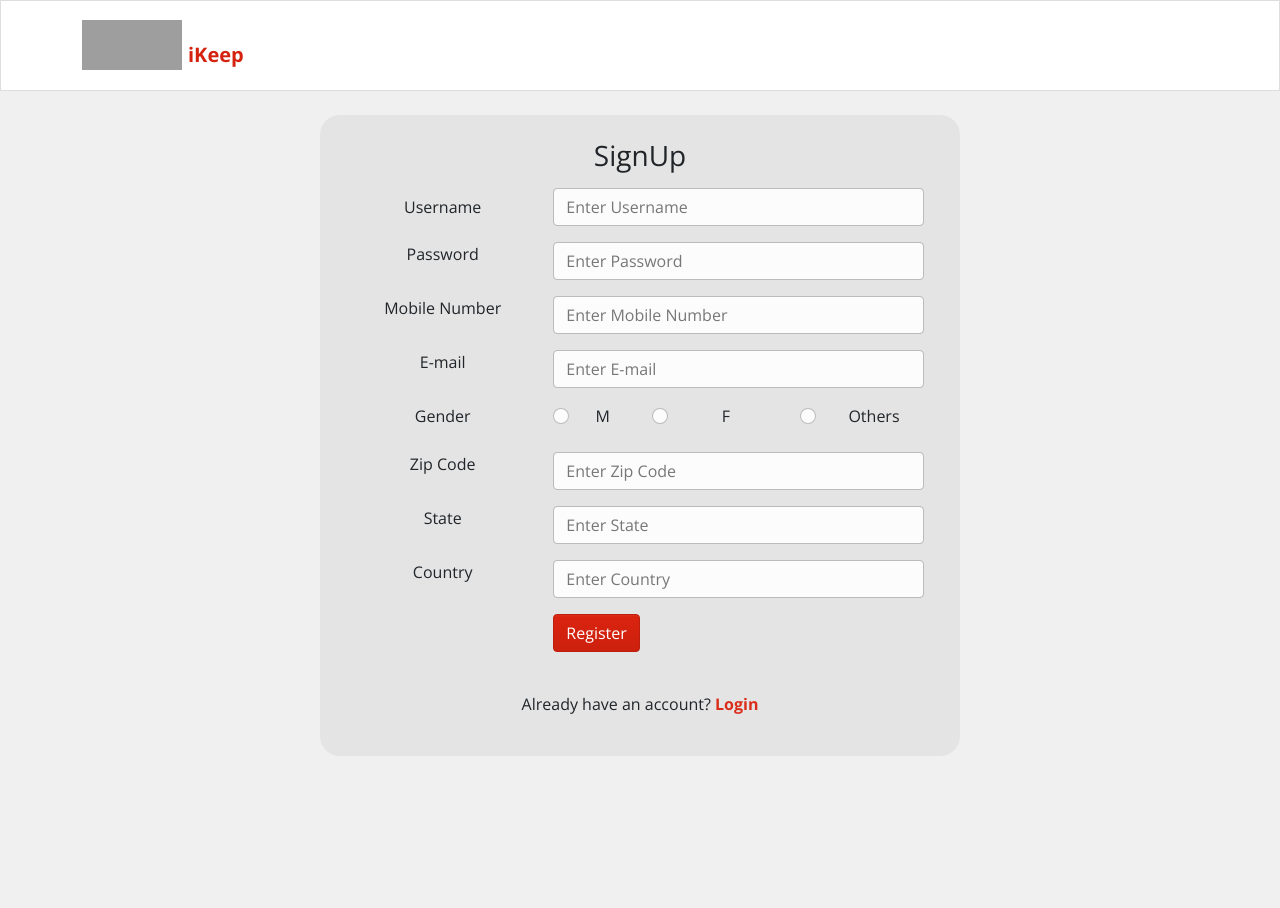
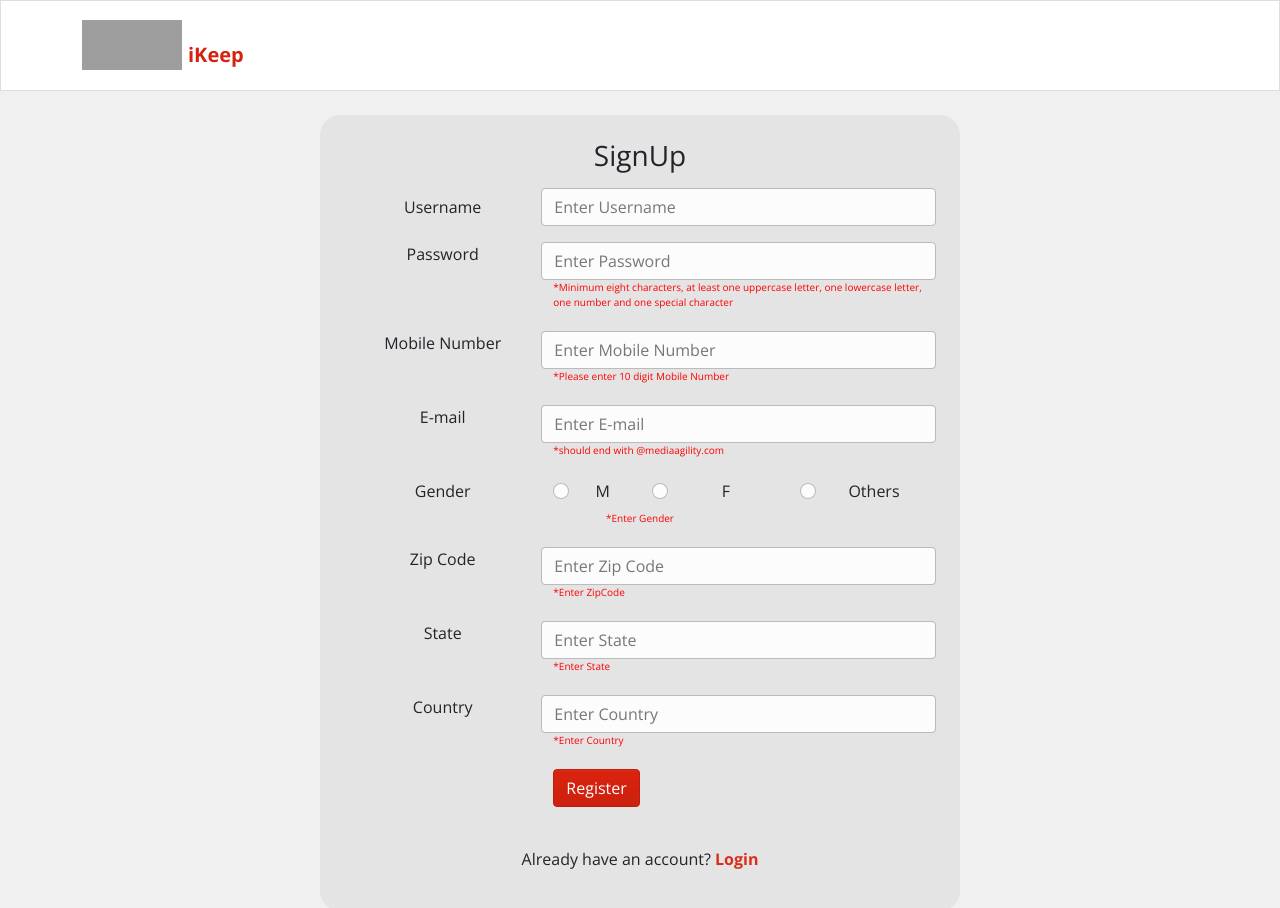
Before and after one commit to rlogixDev/iKeep, a React (Create React App) app: page /signup in a window 1280 px wide. Shown: the top 908 px of the page. Before the commit the page ends 800 px from the top, so only its background shows below. Built offline with nearby package versions, Linux system fonts and the light colour scheme; grey boxes are pictures that could not be loaded.

Commit message:
validation done

```diff
--- a/src/screens/Signup/signup.js
+++ b/src/screens/Signup/signup.js
@@ -1,115 +1,321 @@
-import React,{useState} from 'react';
+import React, { useState, useEffect } from 'react';
 import Form from 'react-bootstrap/Form';
-import { Row,Container,Col } from 'react-bootstrap';
+import { Row, Container, Col } from 'react-bootstrap';
 import Button from 'react-bootstrap/Button';
 import { Link } from 'react-router-dom';
 import './signup.css';
-export default function Signup(){
 
-    const [name,setName] =useState('');
-    const [phone,setPhone]=useState('');
-    const [email,setEmail] =useState('');
+export default function Signup() {
+  const [name, setName] = useState('');
+  const [password, setPassword] = useState('');
+  const [phone, setPhone] = useState('');
+  const [gender, setGender] = useState('');
+  const [zip, setZip] = useState('');
+  const [state, setState] = useState('');
+  const [country, setCountry] = useState('');
+  const [email, setEmail] = useState('');
 
-    return (<>
+  const validEmail = new RegExp('@mediaagility.com$');
 
-    <div className="form mt-4">
+  const validPassword = new RegExp(
+    '^[a-zA-Z0-9._:$!%-]+@[a-zA-Z0-9.-]+.[a-zA-Z]$'
+  );
 
-    <Form className="contain mx-auto p-4 ">
-    <h3 className="mb-3">SignUp</h3>
+  function phoneNumberCheck(e) {
+    const re = /^[0-9\b]+$/;
+    if (e.target.value === '' || re.test(e.target.value)) {
+      if (e.target.value.length < 11) {
+        setPhone(e.target.value);
+      }
+    }
+  }
+
+  function zipCodeCheck(e) {
+    const re = /^[0-9\b]+$/;
+    if (e.target.value === '' || re.test(e.target.value)) {
+      if (e.target.value.length < 7) {
+        setZip(e.target.value);
+      }
+    }
+  }
+
+  return (
+    <>
+      <div className='form mt-4'>
+        <Form className='contain mx-auto p-4 '>
+          <h3 className='mb-3'>SignUp</h3>
           <Container>
-    <Form.Group className="mb-3">
-
-    <Row className="justify-content-center">
-  <Form.Label column sm="4">Username</Form.Label>
-    <Col  sm="8"><Form.Control  type="text" placeholder="Enter Username" /></Col>
-    </Row>
-
-  </Form.Group>
-
-  <Form.Group className="mb-3">
-
-      <Row className="justify-content-center">
-  <Col  sm="4"> <Form.Label>Password</Form.Label></Col>
-   <Col sm="8"> <Form.Control type="password" placeholder="Enter Password" /></Col>
-    </Row>
-
-  </Form.Group>
-  <Form.Group className="mb-3">
-
-  <Row className="justify-content-center">
-   <Col  sm="4"> <Form.Label>Mobile Number</Form.Label></Col>
-   <Col sm="8"> <Form.Control type="text" placeholder="Enter Mobile Number" /></Col>
-    </Row>
-
-  </Form.Group>
-  <Form.Group className="mb-3">
-
- <Row className="justify-content-center">
-  <Col  sm="4"> <Form.Label>E-mail</Form.Label></Col>
-  <Col sm="8"> <Form.Control type="text" placeholder="Enter E-mail" /></Col>
-   </Row>
-
- </Form.Group>
-  <Form.Group className="mb-3">
-
-  <Row className="justify-content-center">
-  <Col  sm="4"> <Form.Label>Gender</Form.Label></Col>
-   <Col sm="2" > <Form.Check type="radio" name="Gender" label="M" /></Col>
-   <Col sm="3"> <Form.Check type="radio" name="Gender" label="F" /></Col>
-   <Col sm="3">  <Form.Check type="radio" name="Gender" label="Others" /></Col>
-
-    </Row>
-
-  </Form.Group>
-  <Form.Group className="mb-3">
-
-  <Row className="justify-content-center">
-   <Col sm="4"> <Form.Label>Zip Code</Form.Label></Col>
-   <Col sm="8"> <Form.Control type="text" placeholder="Enter Zip Code" /></Col>
-    </Row>
-
-  </Form.Group>
-  <Form.Group className="mb-3">
-
-
-  <Row className="justify-content-center">
-  <Col sm="4"> <Form.Label>State</Form.Label></Col>
-  <Col sm="8"> <Form.Control type="text" placeholder="Enter State" /></Col>
-   </Row>
-
-
-  </Form.Group>
-  <Form.Group className="mb-3">
- <Row className="justify-content-center">
-  <Col sm="4"> <Form.Label>Country</Form.Label></Col>
-  <Col sm="8"> <Form.Control type="text" placeholder="Enter Country" /></Col>
+            <Form.Group className='mb-3'>
+              <Row className='justify-content-center'>
+                <Form.Label column sm='4'>
+                  Username
+                </Form.Label>
+                <Col sm='8' className='p-0'>
+                  <Form.Control
+                    type='text'
+                    placeholder='Enter Username'
+                    onChange={(e) => setName(e.target.value)}
+                  />
+                </Col>
               </Row>
             </Form.Group>
-
-
- <Form.Group className="mb-3">
-
- <Row className="justify-content-start ">
- <Col sm="4" ></Col>
- <Col sm={8} className="d-flex justify-content-start"><Button type="submit" className="mb-3" >Register</Button></Col>
+            <Form.Group className='mb-3'>
+              <Row className='justify-content-center'>
+                <Col sm='4'>
+                  {' '}
+                  <Form.Label>Password</Form.Label>
+                </Col>
+                <Col sm='8'>
+                  {' '}
+                  <Row>
+                    <Form.Control
+                      type='password'
+                      placeholder='Enter Password'
+                      onChange={(e) => setPassword(e.target.value)}
+                    />
+                  </Row>
+                  <Row>
+                    {!validPassword.test(password) && (
+                      <p
+                        style={{
+                          textAlign: 'left',
+                          color: 'red',
+                          fontSize: '10px',
+                          marginBottom: '5px',
+                        }}
+                      >
+                        *Minimum eight characters, at least one uppercase
+                        letter, one lowercase letter, one number and one special
+                        character
+                      </p>
+                    )}
+                  </Row>
+                </Col>
               </Row>
             </Form.Group>
-
-
+            <Form.Group className='mb-3'>
+              <Row className='justify-content-center'>
+                <Col sm='4'>
+                  <Form.Label>Mobile Number</Form.Label>
+                </Col>
+                <Col sm='8'>
+                  {' '}
                   <Row>
-
-
+                    <Form.Control
+                      type='text'
+                      placeholder='Enter Mobile Number'
+                      value={phone}
+                      onChange={phoneNumberCheck}
+                    />
                   </Row>
-  <p className="link">Already have an account? <Link to="/">Login</Link></p>
+                  <Row>
+                    <Row>
+                      {phone.length != 10 && (
+                        <p
+                          style={{
+                            textAlign: 'left',
+                            color: 'red',
+                            fontSize: '10px',
+                            marginBottom: '5px',
+                          }}
+                        >
+                          *Please enter 10 digit Mobile Number
+                        </p>
+                      )}
+                    </Row>
+                  </Row>
+                </Col>
+              </Row>
+            </Form.Group>
+            <Form.Group className='mb-3'>
+              <Row className='justify-content-center'>
+                <Col sm='4'>
+                  {' '}
+                  <Form.Label>E-mail</Form.Label>
+                </Col>
+                <Col sm='8'>
+                  <Row>
+                    <Form.Control
+                      type='text'
+                      placeholder='Enter E-mail'
+                      onChange={(e) => setEmail(e.target.value)}
+                    />
+                  </Row>
+                  <Row>
+                    {!validEmail.test(email) && (
+                      <p
+                        style={{
+                          textAlign: 'left',
+                          color: 'red',
+                          fontSize: '10px',
+                          marginBottom: '5px',
+                        }}
+                      >
+                        *should end with @mediaagility.com
+                      </p>
+                    )}
+                  </Row>
+                </Col>
+              </Row>
+            </Form.Group>
+            <Form.Group className='mb-3'>
+              <Row className='justify-content-center'>
+                <Col sm='4'>
+                  <Form.Label>Gender</Form.Label>
+                </Col>
+                <Col sm='2'>
+                  <Form.Check
+                    type='radio'
+                    name='Gender'
+                    label='M'
+                    value='male'
+                    onClick={(e) => setGender(e.target.value)}
+                  />
+                </Col>
+                <Col sm='3'>
+                  <Form.Check
+                    type='radio'
+                    name='Gender'
+                    label='F'
+                    value='female'
+                    onClick={(e) => setGender(e.target.value)}
+                  />
+                </Col>
+                <Col sm='3'>
+                  <Form.Check
+                    type='radio'
+                    name='Gender'
+                    label='Others'
+                    value='others'
+                    onClick={(e) => setGender(e.target.value)}
+                  />
+                </Col>
+                {gender.length == 0 && (
+                  <p
+                    style={{
+                      width: '100px',
+                      color: 'red',
+                      fontSize: '10px',
+                      marginBottom: '5px',
+                    }}
+                  >
+                    *Enter Gender
+                  </p>
+                )}
+              </Row>
+            </Form.Group>
+            <Form.Group className='mb-3'>
+              <Row className='justify-content-center'>
+                <Col sm='4'>
+                  {' '}
+                  <Form.Label>Zip Code</Form.Label>
+                </Col>
+                <Col sm='8'>
+                  <Row>
+                    <Form.Control
+                      type='text'
+                      placeholder='Enter Zip Code'
+                      value={zip}
+                      onChange={zipCodeCheck}
+                    />
+                  </Row>
+                  <Row>
+                    {zip.length != 6 && (
+                      <p
+                        style={{
+                          textAlign: 'left',
+                          color: 'red',
+                          fontSize: '10px',
+                          marginBottom: '5px',
+                        }}
+                      >
+                        *Enter ZipCode
+                      </p>
+                    )}
+                  </Row>
+                </Col>
+              </Row>
+            </Form.Group>
+            <Form.Group className='mb-3'>
+              <Row className='justify-content-center'>
+                <Col sm='4'>
+                  {' '}
+                  <Form.Label>State</Form.Label>
+                </Col>
+                <Col sm='8'>
+                  {' '}
+                  <Row>
+                    <Form.Control
+                      type='text'
+                      placeholder='Enter State'
+                      onClick={(e) => setState(e.target.value)}
+                    />
+                  </Row>
+                  <Row>
+                    {state.length == 0 && (
+                      <p
+                        style={{
+                          textAlign: 'left',
+                          color: 'red',
+                          fontSize: '10px',
+                          marginBottom: '5px',
+                        }}
+                      >
+                        *Enter State
+                      </p>
+                    )}
+                  </Row>
+                </Col>
+              </Row>
+            </Form.Group>
+            <Form.Group className='mb-3'>
+              <Row className='justify-content-center'>
+                <Col sm='4'>
+                  {' '}
+                  <Form.Label>Country</Form.Label>
+                </Col>
+                <Col sm='8'>
+                  <Row>
+                    <Form.Control
+                      type='text'
+                      placeholder='Enter Country'
+                      onClick={(e) => setCountry(e.target.value)}
+                    />
+                  </Row>
+                  <Row>
+                    {country.length == 0 && (
+                      <p
+                        style={{
+                          textAlign: 'left',
+                          color: 'red',
+                          fontSize: '10px',
+                          marginBottom: '5px',
+                        }}
+                      >
+                        *Enter Country
+                      </p>
+                    )}
+                  </Row>
+                </Col>
+              </Row>
+            </Form.Group>
+            <Form.Group className='mb-3'>
+              <Row className='justify-content-start '>
+                <Col sm='4'></Col>
+                <Col sm={8} className='d-flex justify-content-start'>
+                  <Button type='submit' className='mb-3'>
+                    Register
+                  </Button>
+                </Col>
+              </Row>
+            </Form.Group>
+            <Row></Row>
+            <p className='link'>
+              Already have an account? <Link to='/'>Login</Link>
+            </p>
           </Container>
         </Form>
-
       </div>
-
-    </>)
-
-
-
-
-
+    </>
+  );
 }
```
Also changed, not shown: src/App.js (+7 -14 lines). Lines whose indentation alone changed are shown as unchanged.
